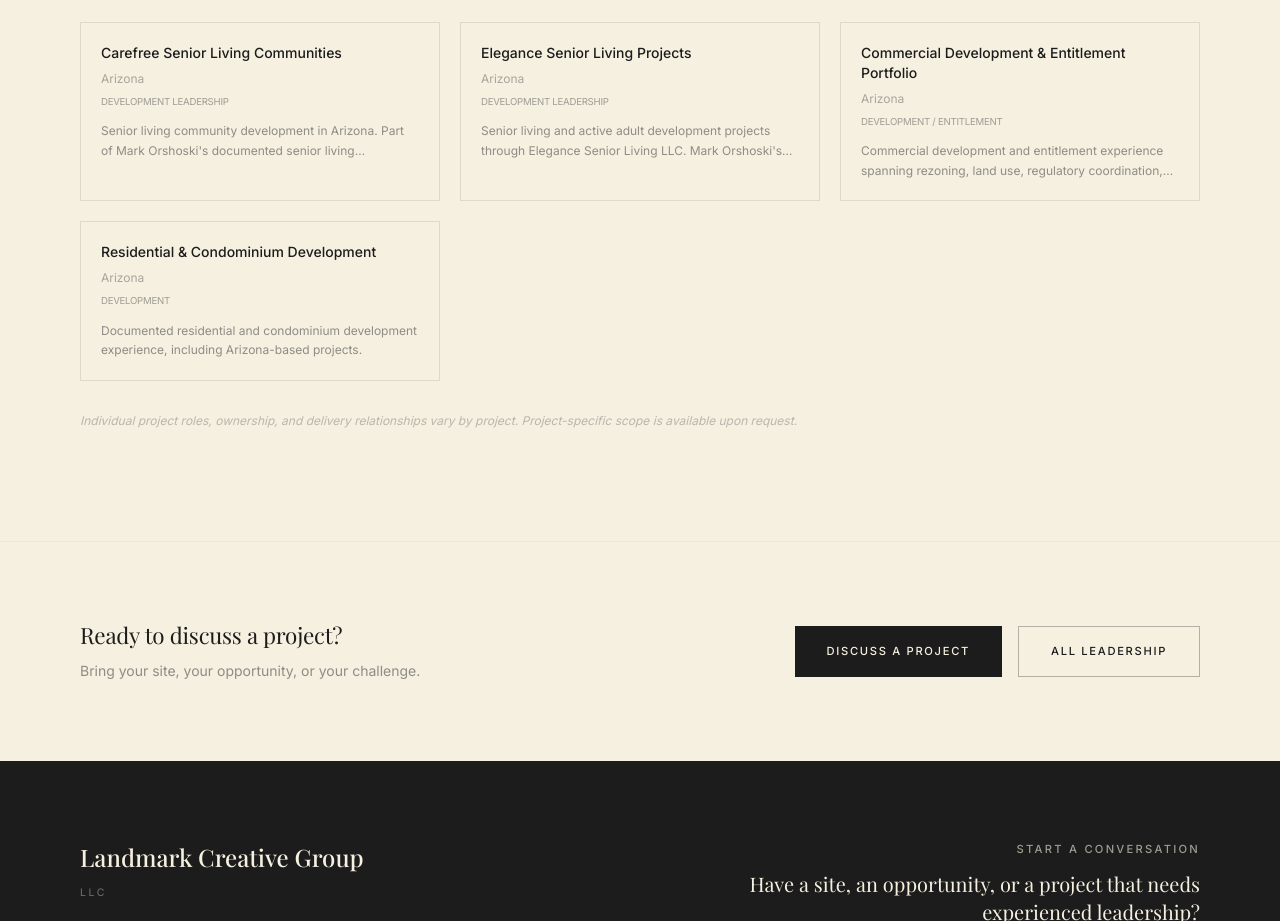
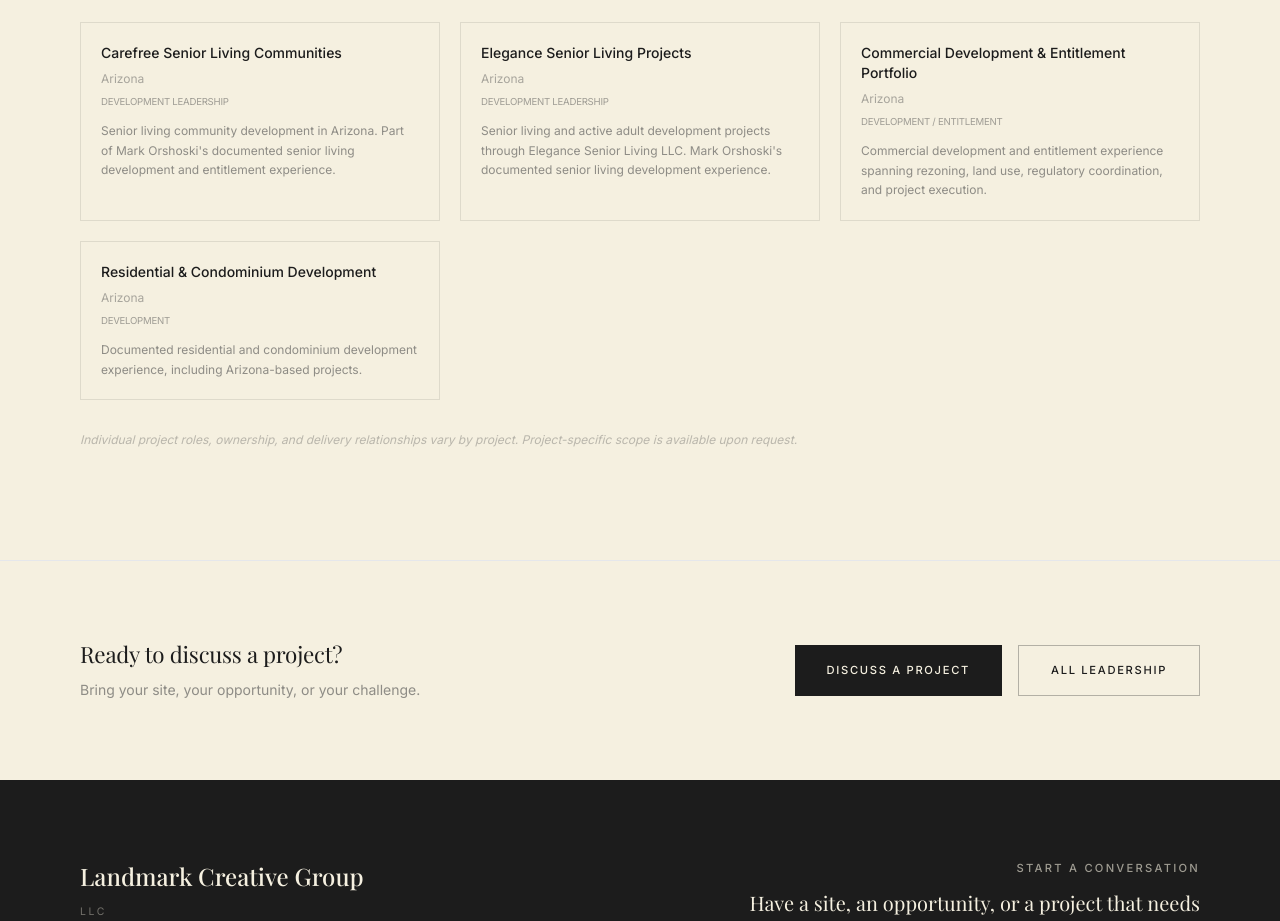
Before and after one commit to ShaneCRH/LCG-Website, a Next.js app: page /leadership/mark-orshoski in a window 1280 px wide. Shown: the part 1340-2261 px from the top of the page. Built offline with nearby package versions, Linux system fonts and the light colour scheme; a web font is replaced by a local one.

Commit message:
Show full project summaries — remove line-clamp truncation

```diff
--- a/src/app/leadership/[id]/page.tsx
+++ b/src/app/leadership/[id]/page.tsx
@@ -124,7 +124,7 @@ export default function LeaderProfilePage({ params }: Props) {
                     <p className="text-[0.6rem] tracking-tight uppercase text-graphite/50 mb-3">{project.role}</p>
                   )}
                   {project.summary && (
-                    <p className="text-xs text-graphite/60 leading-relaxed line-clamp-2">{project.summary}</p>
+                    <p className="text-xs text-graphite/60 leading-relaxed">{project.summary}</p>
                   )}
                 </div>
               ))}
--- a/src/app/projects/page.tsx
+++ b/src/app/projects/page.tsx
@@ -136,7 +136,7 @@ export default function ProjectsPage() {
                   )}
 
                   {project.summary && (
-                    <p className="text-xs text-graphite/60 leading-relaxed line-clamp-3 mb-4">
+                    <p className="text-xs text-graphite/60 leading-relaxed mb-4">
                       {project.summary}
                     </p>
                   )}
```
